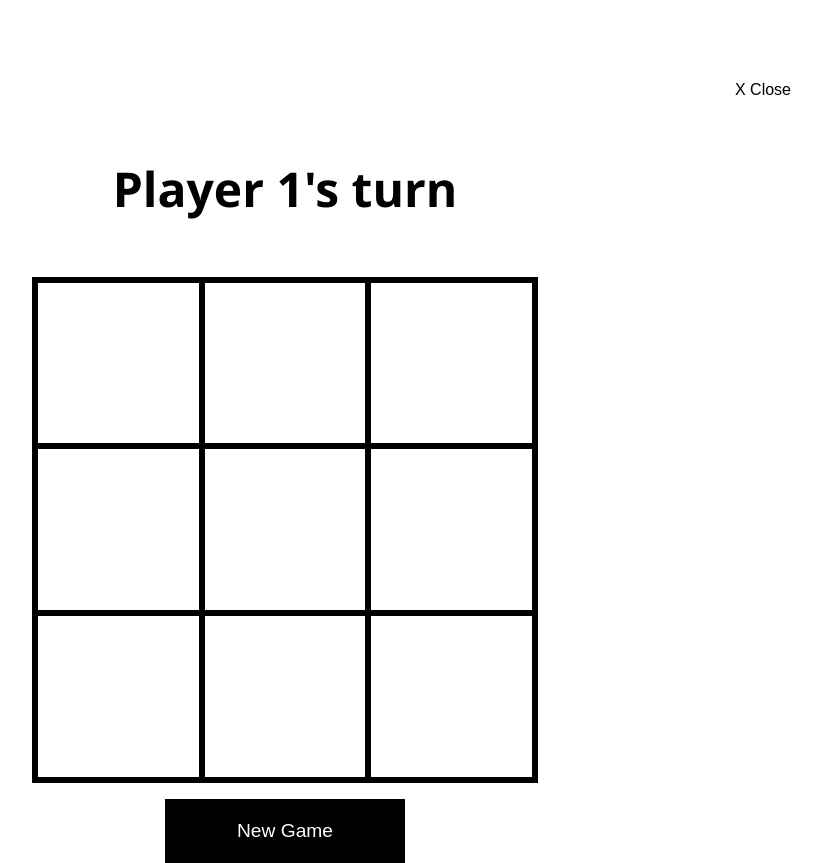
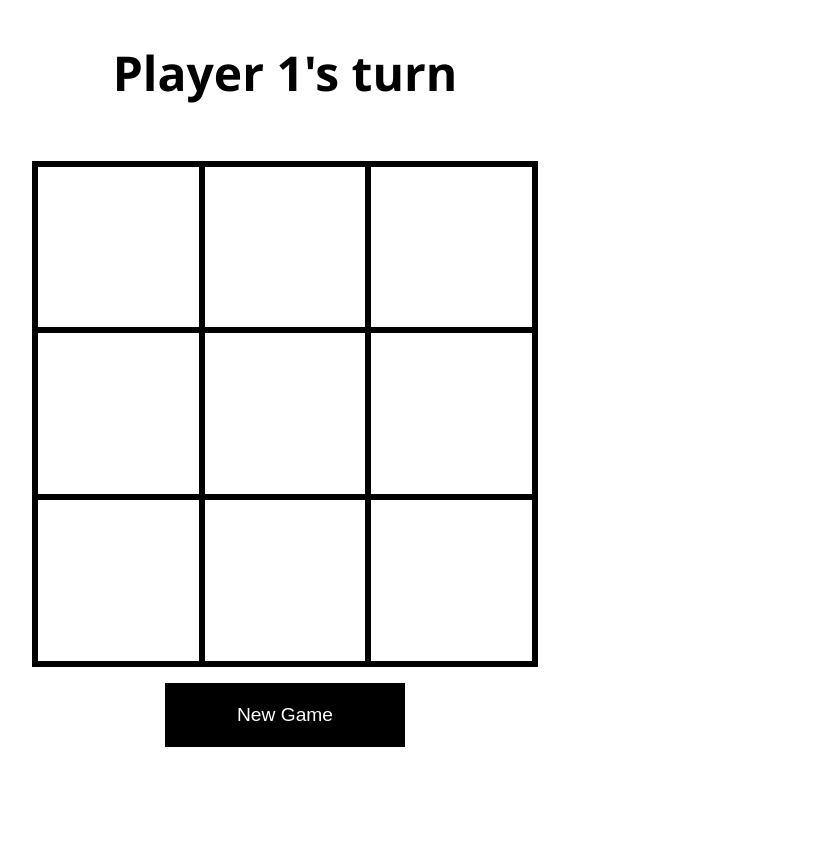
Before and after one commit to rfingerhut/odin-tictactoe, a plain HTML site: page index.html in a window 1280 px wide. Both pictures are taken after a click on the button "Enter Game". Shown: the whole page, without its empty margins (355-1177 px from the left). After the commit the page ends 800 px from the top, so only its background shows below. Drawn offline with Linux system fonts and the light colour scheme.

Commit message:
refactor: Remove keep class from all elements and remove static close button

```diff
--- a/index.html
+++ b/index.html
@@ -24,11 +24,10 @@
         </div>
     </div>
     <div class="gameContainer" id="game-screen">
-        <button id="close-game-button">X Close</button>
         <div class="playerTurnContainer" id="player-turn-container">
             <h2 id="player-turn"></h2></div>
-        <div class="gameboardContainer keep" id="board-container"></div>
-        <div class="buttonsContainer keep" id="buttons-container"></div>
+        <div class="gameboardContainer" id="board-container"></div>
+        <div class="buttonsContainer" id="buttons-container"></div>
     </div>
 </body>
 </html>
```
